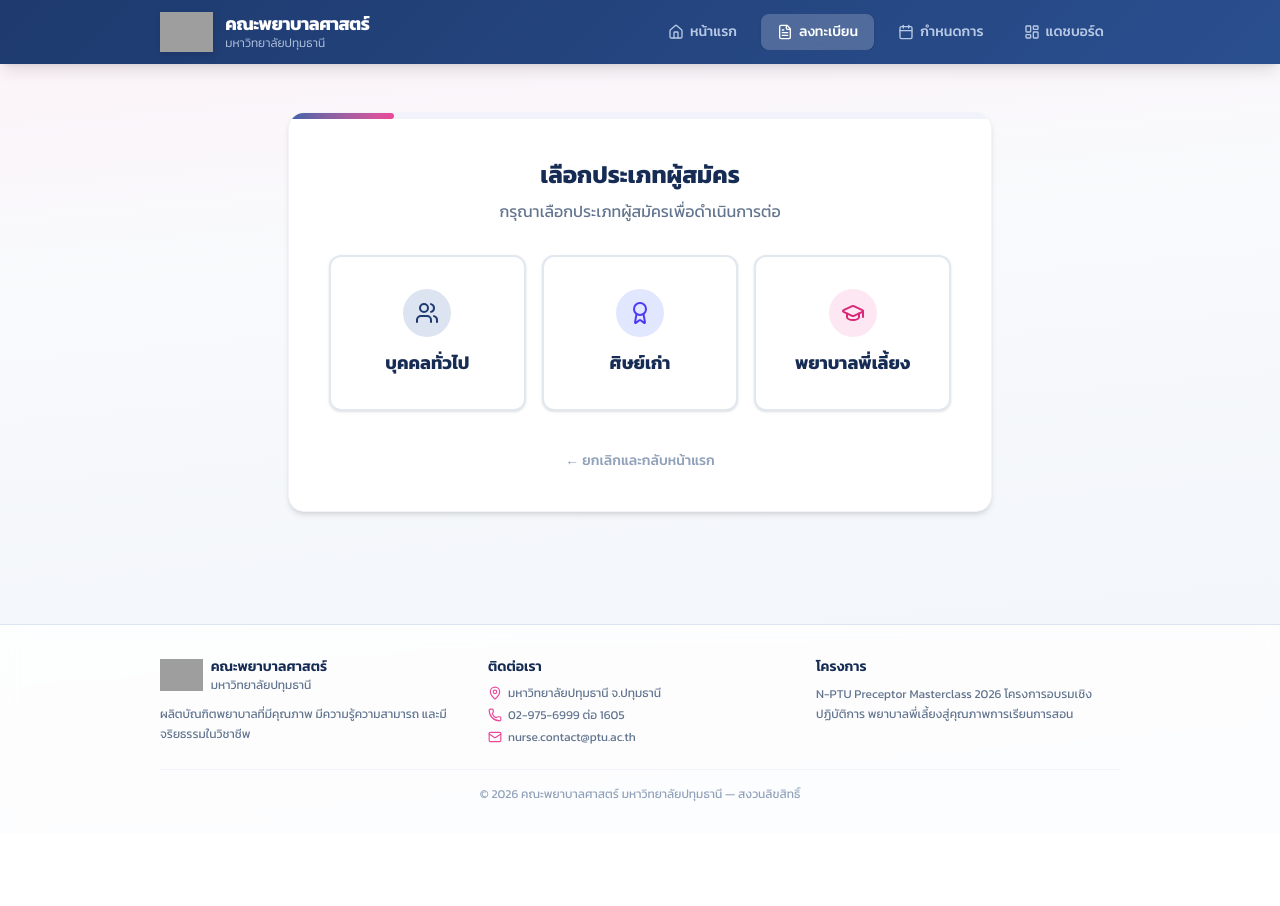
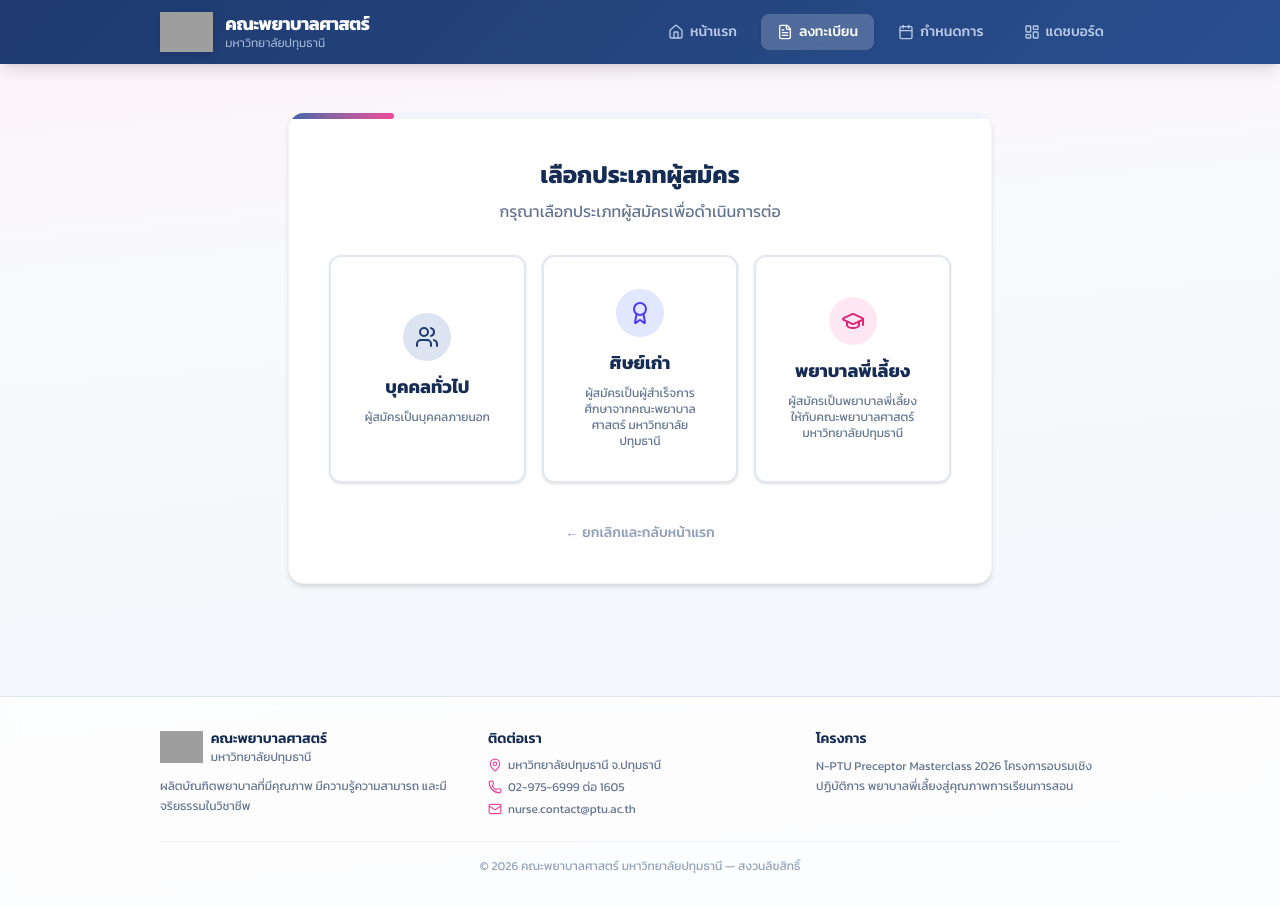
Before and after one commit to tncnptu/register_preceptor, a React (Vite) app: page / in a window 1280 px wide. Both pictures are taken after a click on the button "ลงทะเบียน". Before the commit the page ends 834 px from the top, so only its background shows below. Built offline with nearby package versions, Linux system fonts and the light colour scheme; grey boxes are pictures that could not be loaded.

Commit message:
commit Update

```diff
--- a/src/App.tsx
+++ b/src/App.tsx
@@ -522,18 +522,21 @@ function RegistrationFlow({ activeTab, onTabChange }: { activeTab: Tab, onTabCha
                     <Users className="w-6 h-6" />
                   </div>
                   <span className="text-lg font-bold text-navy-700">บุคคลทั่วไป</span>
+                  <span className="text-xs text-slate-500 mt-2 text-center">ผู้สมัครเป็นบุคคลภายนอก</span>
                 </button>
                 <button onClick={() => handleTypeSelect('alumni_new')} className="card-hover flex flex-col items-center justify-center p-8 rounded-xl border-2 border-slate-200 bg-white hover:bg-indigo-50 hover:border-indigo-300 transition-all shadow-sm focus:outline-none">
                   <div className="w-12 h-12 bg-indigo-100 text-indigo-600 rounded-full flex items-center justify-center mb-3">
                     <Award className="w-6 h-6" />
                   </div>
                   <span className="text-lg font-bold text-navy-700">ศิษย์เก่า</span>
+                  <span className="text-xs text-slate-500 mt-2 text-center">ผู้สมัครเป็นผู้สำเร็จการศึกษาจากคณะพยาบาลศาสตร์ มหาวิทยาลัยปทุมธานี</span>
                 </button>
                 <button onClick={() => handleTypeSelect('alumni')} className="card-hover flex flex-col items-center justify-center p-8 rounded-xl border-2 border-slate-200 bg-white hover:bg-pink-50 hover:border-pink-300 transition-all shadow-sm focus:outline-none">
                   <div className="w-12 h-12 bg-pink-100 text-pink-600 rounded-full flex items-center justify-center mb-3">
                     <GraduationCap className="w-6 h-6" />
                   </div>
                   <span className="text-lg font-bold text-navy-700">พยาบาลพี่เลี้ยง</span>
+                  <span className="text-xs text-slate-500 mt-2 text-center">ผู้สมัครเป็นพยาบาลพี่เลี้ยงให้กับคณะพยาบาลศาสตร์ มหาวิทยาลัยปทุมธานี</span>
                 </button>
               </div>
               <div className="pt-4 flex justify-center">
```
